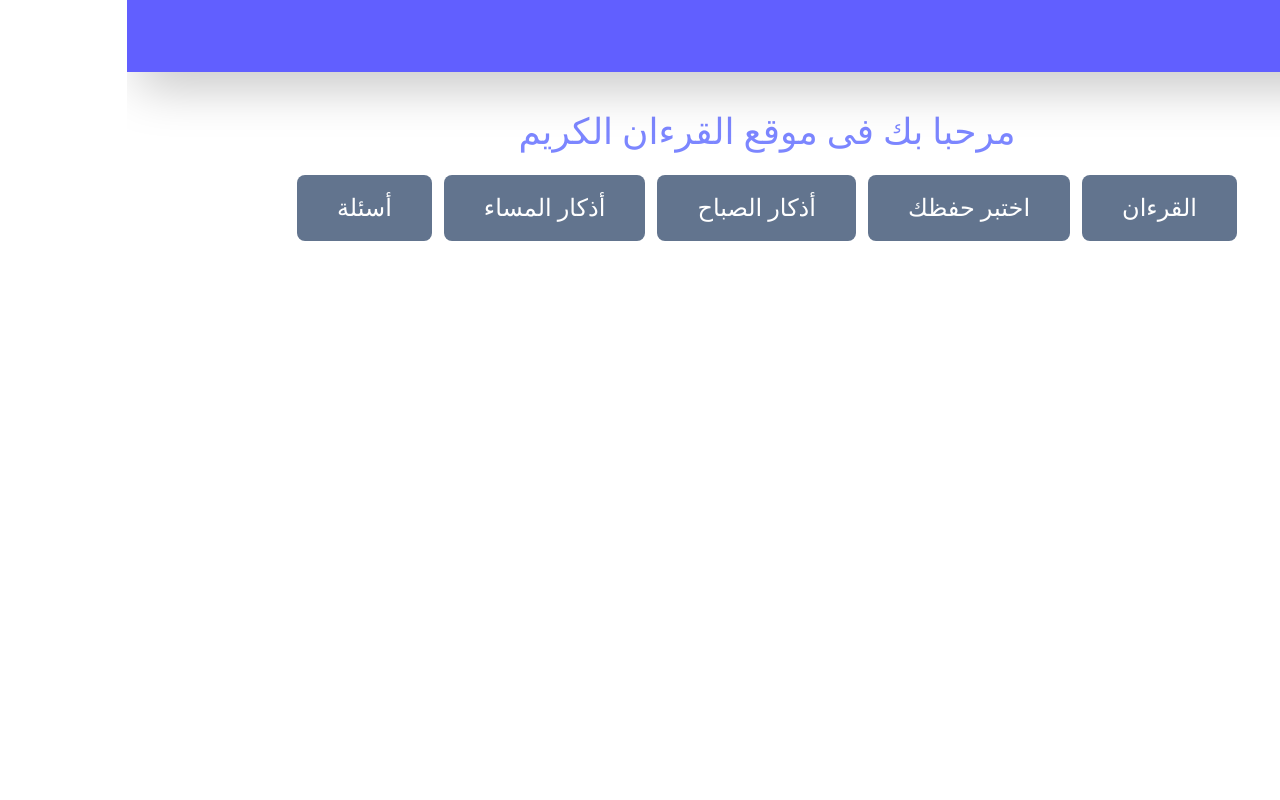
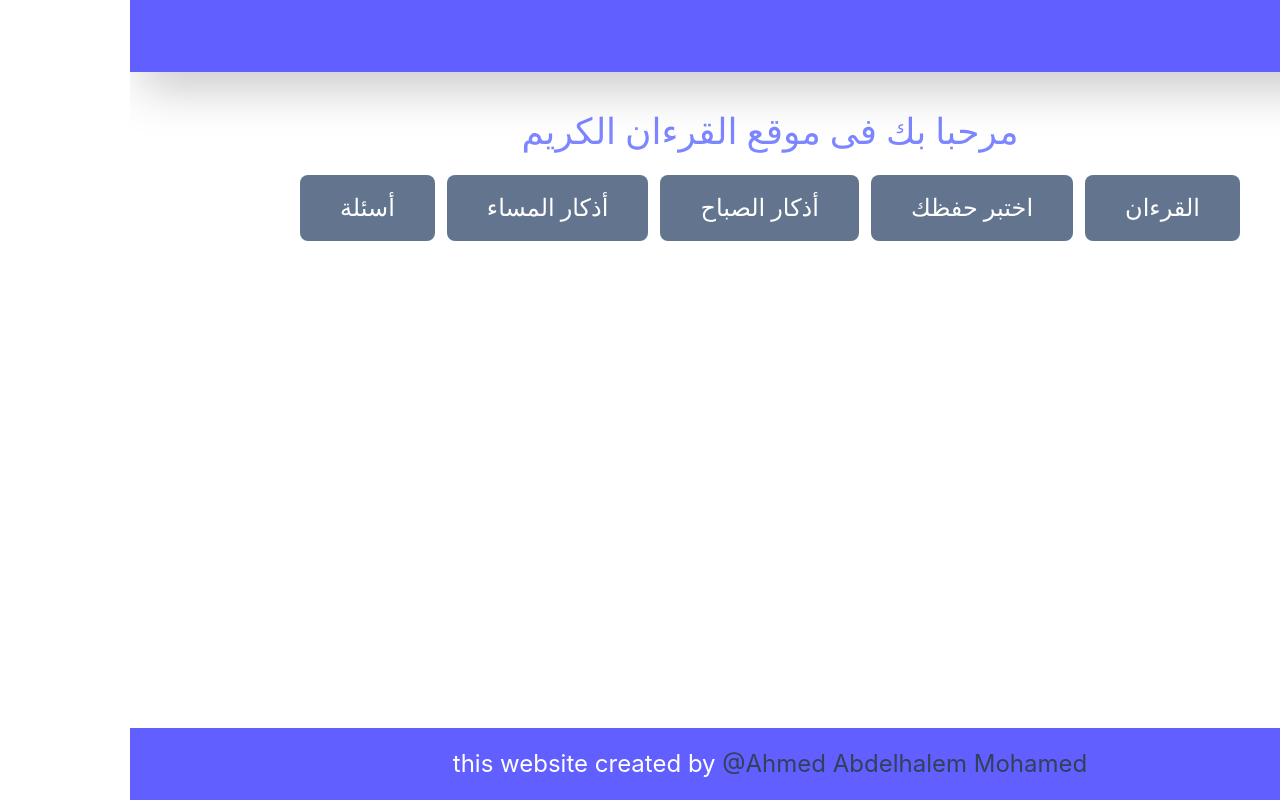
Before and after one commit to ahmedabdelhalemmohamed/QuranWeb, a React (Vite) app: page / in a window 1280 px wide. Built offline with nearby package versions, Linux system fonts and the light colour scheme.

Commit message:
Finished Footer

```diff
--- a/src/App.jsx
+++ b/src/App.jsx
@@ -7,11 +7,13 @@ import RandomAyah from './pages/randomAyah'
 import Tafsir from './pages/Tafsir'
 import Remembrances from './pages/Remembrances'
 import Questions from './pages/Questions'
+import Footer from './components/Footer'
 
 const App = () => {
   return (
-    <div>
+    <div className='min-h-screen flex flex-col'>
       <Navbar />
+      <div className='flex-1'>
         <Routes>
           <Route path='/' element={<Home />}/>
           <Route path='/quran' element={<Quran />}/>
@@ -21,6 +23,11 @@ const App = () => {
           <Route path='/question' element={<Questions />}/>
 
         </Routes>
+
+      </div>
+      <div className=' bg-indigo-500 w-full text-center text-ayahs text-white pad'>
+        <Footer />
+      </div>
     </div>
   )
 }
--- a/src/components/Footer.jsx
+++ b/src/components/Footer.jsx
@@ -2,7 +2,9 @@ import React from 'react'
 
 const Footer = () => {
   return (
-    <div>Footer</div>
+    <div>
+        this website created by <span className='text-slate-700'>@Ahmed Abdelhalem Mohamed</span>
+    </div>
   )
 }
 
--- a/src/components/Navbar.jsx
+++ b/src/components/Navbar.jsx
@@ -19,7 +19,6 @@ const Navbar = () => {
             <ul className='font-cairo text-2xl flex space-x-3 hidden sm:flex'>
               <li className='btn'> <Link to="/">الصفحة الرئيسية</Link></li>
               <li className='btn'> <Link to="/tafsir">تفسير</Link></li>
-              <li className='btn'>من نحن</li>
 
             </ul>
           </div>
@@ -42,7 +41,6 @@ const Navbar = () => {
             <ul className='font-cairo text-2xl flex flex-col space-y-3 bg-indigo-500 min-h-75 text-white sm:hidden text-center'>
               <li className='btn' onClick={() => setOpenMenu(prev => !prev)}> <Link to="/">الصفحة الرئيسية</Link></li>
               <li className='btn' onClick={() => setOpenMenu(prev => !prev)}>تفسير</li>
-              <li className='btn' onClick={() => setOpenMenu(prev => !prev)}>من نحن</li>
             </ul>
         </div>
         :
--- a/src/pages/Questions.jsx
+++ b/src/pages/Questions.jsx
@@ -38,11 +38,11 @@ const Questions = () => {
         console.log(current);
 
         return (
-          <div key={qIndex} className='space-x-3 pad border border-slate-500 rounded-lg p-3 bg-indigo-500 text-white cursor-pointer font-cairo text-ayahs'>
+          <div key={qIndex} className='space-x-3 pad border border-slate-500 rounded-lg p-3 bg-indigo-500 text-white cursor-pointer font-cairo text-ayahs overflow-hidden'>
 
-            <span className='btn !bg-slate-600'>{q.category}</span>
-            <span>&gt;</span>
-            <span className='btn !bg-slate-600'>{q.topic}</span>
+            <span className='btn !bg-slate-600 inline-block'>{q.category}</span>
+            <span className='hidden sm:inline-block'>&gt;</span>
+            <span className='btn !bg-slate-600 inline-block'>{q.topic}</span>
 
             <div className='mt-5'>
               <div className='btn !bg-slate-600 mb-10'>
```
Lines whose indentation alone changed are shown as unchanged.
